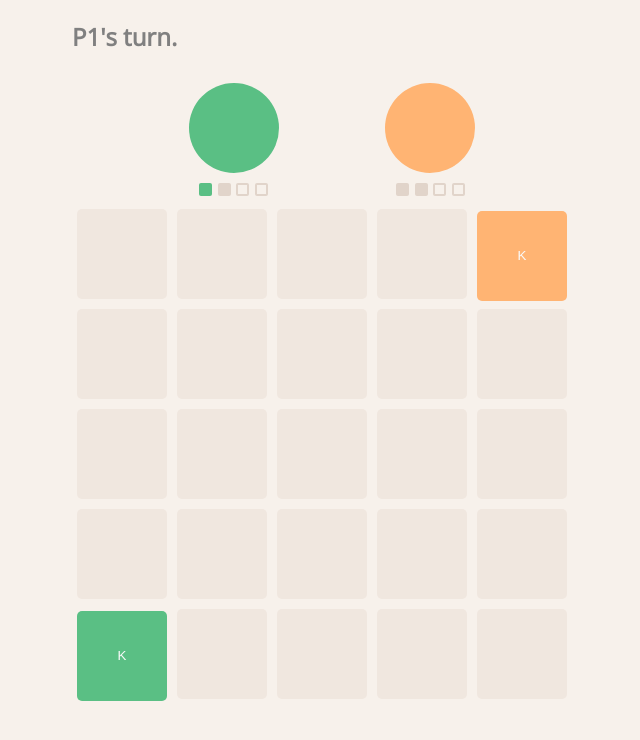
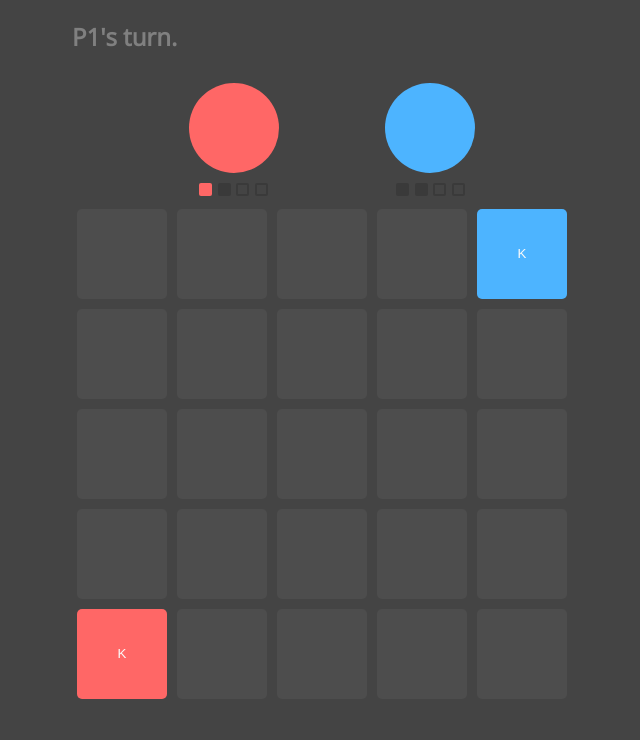
Before and after one commit to scalettar/kindo, a React (Create React App) app: page / in a window 1280 px wide. Shown: the top 740 px of the page, without its empty margins (308-948 px from the left). Built offline with nearby package versions, Linux system fonts and the light colour scheme; the HTML template or start-up script is replaced by a standard one.

Commit message:
Simplify theme selection to single themes.styles.jsx file

```diff
--- a/src/components/game-board-players/game-board-players.component.jsx
+++ b/src/components/game-board-players/game-board-players.component.jsx
@@ -4,9 +4,9 @@ import GamePip from "../game-pip/game-pip.component";
 
 import {
   AvatarContainer,
-  MovesContainer,
   PipsContainer,
-  PlayerContainer
+  PlayerContainer,
+  PlayersContainer
 } from "./game-board-players.styles";
 
 class GameBoardPlayers extends React.Component {
@@ -24,9 +24,9 @@ class GameBoardPlayers extends React.Component {
   render() {
     const { theme } = this.props;
     return (
-      <MovesContainer>
+      <PlayersContainer>
         <PlayerContainer>
-          <AvatarContainer player={1} />
+          <AvatarContainer theme={theme} player={1} />
           <PipsContainer>
             <GamePip theme={theme} player={1} pipColor={this.getPipColors(1, 1)} />
             <GamePip theme={theme} player={1} pipColor={this.getPipColors(1, 2)} />
@@ -35,7 +35,7 @@ class GameBoardPlayers extends React.Component {
           </PipsContainer>
         </PlayerContainer>
         <PlayerContainer>
-          <AvatarContainer player={2} />
+          <AvatarContainer theme={theme} player={2} />
           <PipsContainer>
             <GamePip theme={theme} player={2} pipColor={this.getPipColors(2, 1)} />
             <GamePip theme={theme} player={2} pipColor={this.getPipColors(2, 2)} />
@@ -43,7 +43,7 @@ class GameBoardPlayers extends React.Component {
             <GamePip theme={theme} player={2} pipColor={this.getPipColors(2, 4)} />
           </PipsContainer>
         </PlayerContainer>
-      </MovesContainer>
+      </PlayersContainer>
     );
   }
 }
--- a/src/components/game-board-players/game-board-players.styles.jsx
+++ b/src/components/game-board-players/game-board-players.styles.jsx
@@ -1,13 +1,10 @@
 import styled from "styled-components";
 
-import {
-  kindoP1,
-  kindoP2,
-} from "../../themes/themes.styles";
+import { getP1, getP2 } from "../../themes/themes.styles";
 
 const getAvatarStyles = props => {
-  if (props.player === 1) return kindoP1;
-  else return kindoP2;
+  if (props.player === 1) return getP1(props.theme);
+  else return getP2(props.theme);
 };
 
 export const AvatarContainer = styled.div`
@@ -16,14 +13,6 @@ export const AvatarContainer = styled.div`
   border-radius: 100px;
   margin-bottom: 10px;
   ${getAvatarStyles}
-`;
-
-export const MovesContainer = styled.div`
-  display: flex;
-  flex-direction: row;
-  justify-content: space-evenly;
-  padding: 10px;
-  width: 500px;
 `;
 
 export const PipsContainer = styled.div`
@@ -38,3 +27,11 @@ export const PlayerContainer = styled.div`
   flex-direction: column;
   align-items: center;
 `;
+
+export const PlayersContainer = styled.div`
+  display: flex;
+  flex-direction: row;
+  justify-content: space-evenly;
+  padding: 10px;
+  width: 500px;
+`;
--- a/src/components/game-board-tile/game-board-tile.styles.jsx
+++ b/src/components/game-board-tile/game-board-tile.styles.jsx
@@ -1,24 +1,11 @@
 import styled from "styled-components";
 
-import {
-  kindoNeutral,
-  kindoP1,
-  kindoP2,
-  cyberNeutral,
-  cyberP1,
-  cyberP2
-} from "../../themes/themes.styles";
+import { getP1, getP2, getNeutral } from "../../themes/themes.styles";
 
 const getTileStyles = props => {
-  if (props.theme === "cyber") {
-    if (props.owner === 1) return cyberP1;
-    else if (props.owner === 2) return cyberP2;
-    else return cyberNeutral;
-  } else {
-    if (props.owner === 1) return kindoP1;
-    else if (props.owner === 2) return kindoP2;
-    else return kindoNeutral;
-  }
+  if (props.owner === 1) return getP1(props.theme);
+  else if (props.owner === 2) return getP2(props.theme);
+  else return getNeutral(props.theme);
 };
 
 export const TileContainer = styled.button`
--- a/src/components/game-board/game-board.component.jsx
+++ b/src/components/game-board/game-board.component.jsx
@@ -9,7 +9,7 @@ import { BackgroundContainer, GameBoardContainer } from "./game-board.styles";
 
 class GameBoard extends React.Component {
   state = {
-    theme: "default",
+    theme: "kindoNight",
     tiles: this.initializeTiles(5, 5),
     tileCount: [1, 1],
     currentPlayer: 1,
@@ -92,7 +92,6 @@ class GameBoard extends React.Component {
     }
     // Check if any tiles detached from king and update accordingly
     let otherPlayerConnectedTiles = utils.checkConnected(updatedTiles, otherPlayer);
-    console.log("connected list: " + otherPlayerConnectedTiles);
     if (otherPlayerConnectedTiles.length < updatedTileCount[otherPlayer - 1]) {
       updatedTiles = utils.changeOwnership(
         updatedTiles,
@@ -154,8 +153,6 @@ class GameBoard extends React.Component {
   }
 
   render() {
-    // Logs
-    console.log("# of Tiles (P1, P2): " + this.state.tileCount[0] + ", " + this.state.tileCount[1]);
     // Destructure common properties
     const { tiles } = this.state;
     // Get winner if exists
@@ -170,7 +167,7 @@ class GameBoard extends React.Component {
       status = `${this.state.currentPlayer === 1 ? "P1" : "P2"}'s turn.`;
     }
     return (
-      <BackgroundContainer>
+      <BackgroundContainer theme={this.state.theme}>
         <div className="board-wrapper">
           <div className="board">
             <h2 className="board-heading">{status}</h2>
--- a/src/components/game-board/game-board.styles.jsx
+++ b/src/components/game-board/game-board.styles.jsx
@@ -1,13 +1,9 @@
 import styled from "styled-components";
 
-import {
-  kindoBackground,
-  cyberBackground,
-} from "../../themes/themes.styles";
+import { getBackground } from "../../themes/themes.styles";
 
 const getBackgroundStyles = props => {
-  if (props.theme === "cyber") return cyberBackground;
-  else return kindoBackground;
+  return getBackground(props.theme);
 };
 
 export const BackgroundContainer = styled.div`
@@ -27,7 +23,5 @@ export const GameBoardContainer = styled.div`
   flex-direction: row;
   flex-wrap: wrap;
   align-content: space-around;
-  align-items: center;
   justify-content: space-around;
-  justify-items: center;
 `;
--- a/src/components/game-pip/game-pip.styles.jsx
+++ b/src/components/game-pip/game-pip.styles.jsx
@@ -1,31 +1,14 @@
 import styled from "styled-components";
 
-import {
-    kindoP1,
-    kindoP2,
-    kindoEmpty,
-    kindoNeutralDark,
-    cyberP1,
-    cyberP2,
-    cyberNeutral,
-    cyberNeutralDark
-  } from "../../themes/themes.styles";
+import { getEmpty, getNeutralDark, getP1, getP2 } from "../../themes/themes.styles";
 
 const getPipStyles = props => {
-    if (props.theme === "cyber") {
-      if (props.pipColor === "color") {
-        if (props.player === 1) return cyberP1;
-        else return cyberP2;
-      } else if (props.pipColor === "dark") return cyberNeutralDark;
-      else return cyberNeutral;
-    } else {
-      if (props.pipColor === "color") {
-        if (props.player === 1) return kindoP1;
-        else return kindoP2;
-      } else if (props.pipColor === "dark") return kindoNeutralDark;
-      else return kindoEmpty;
-    }
-  };
+  if (props.pipColor === "color") {
+    if (props.player === 1) return getP1(props.theme);
+    else return getP2(props.theme);
+  } else if (props.pipColor === "dark") return getNeutralDark(props.theme);
+  else return getEmpty(props.theme);
+};
 
 export const PipContainer = styled.div`
   width: 13px;
--- a/src/themes/themes.styles.jsx
+++ b/src/themes/themes.styles.jsx
@@ -3,41 +3,102 @@ import { css } from "styled-components";
 // ------------------------THEMES---------------------
 // Use colorhexa to find new color schemes
 // ---------------------------------------------------
-// THEME: Kindo (Default)
-export const kindoBackground = css`
+// THEME: kindo (Default)
+const kindoBackground = css`
   background-color: #f7f1eb;
 `;
-export const kindoEmpty = css`
+const kindoEmpty = css`
   box-shadow: 0 0 0 2px #e1d4ca inset;
   background-color: #f7f1eb;
 `;
-export const kindoNeutral = css`
+const kindoNeutral = css`
   background-color: #f0e7df;
 `;
-export const kindoNeutralDark = css`
+const kindoNeutralDark = css`
   background-color: #e1d4ca;
 `;
-export const kindoP1 = css`
+const kindoP1 = css`
   background-color: #5abf84;
 `;
-export const kindoP2 = css`
+const kindoP2 = css`
   background-color: #ffb473;
 `;
 
+// THEME: kindoNight
+const kindoNightBackground = css`
+  background-color: #444444;
+`;
+const kindoNightEmpty = css`
+  box-shadow: 0 0 0 2px #3a3a3a inset;
+  background-color: #444444;
+`;
+const kindoNightNeutral = css`
+  background-color: #4d4d4d;
+`;
+const kindoNightNeutralDark = css`
+  background-color: #3a3a3a;
+`;
+const kindoNightP1 = css`
+  background-color: #ff6766;
+`;
+const kindoNightP2 = css`
+  background-color: #4db4ff;
+`;
+
 // THEME: Cyber
-export const cyberBackground = css`
+const cyberBackground = css`
   background-color: #010001;
 `;
-export const cyberNeutral = css`
+const cyberEmpty = css`
+  box-shadow: 0 0 0 2px #e1d4ca inset;
+  background-color: #010001;
+`;
+const cyberNeutral = css`
   background-color: #313639;
 `;
-export const cyberNeutralDark = css`
+const cyberNeutralDark = css`
   background-color: #ffffff;
 `;
-export const cyberP1 = css`
+const cyberP1 = css`
   background-color: #00f0ff;
 `;
-export const cyberP2 = css`
+const cyberP2 = css`
   background-color: #fcee09;
 `;
 // ---------------------------------------------------
+
+export const getBackground = theme => {
+  if (theme === "cyber") return cyberBackground;
+  else if (theme === "kindoNight") return kindoNightBackground;
+  else return kindoBackground;
+};
+
+export const getEmpty = theme => {
+  if (theme === "cyber") return cyberEmpty;
+  else if (theme === "kindoNight") return kindoNightEmpty;
+  else return kindoEmpty;
+};
+
+export const getNeutral = theme => {
+  if (theme === "cyber") return cyberNeutral;
+  else if (theme === "kindoNight") return kindoNightNeutral;
+  else return kindoNeutral;
+};
+
+export const getNeutralDark = theme => {
+  if (theme === "cyber") return cyberNeutralDark;
+  else if (theme === "kindoNight") return kindoNightNeutralDark;
+  else return kindoNeutralDark;
+};
+
+export const getP1 = theme => {
+  if (theme === "cyber") return cyberP1;
+  else if (theme === "kindoNight") return kindoNightP1;
+  else return kindoP1;
+};
+
+export const getP2 = theme => {
+  if (theme === "cyber") return cyberP2;
+  else if (theme === "kindoNight") return kindoNightP2;
+  else return kindoP2;
+};
--- a/src/utils/functions.utils.js
+++ b/src/utils/functions.utils.js
@@ -27,7 +27,6 @@ export const checkConnected = (tiles, otherPlayer) => {
     else stack.push(4);
 
     while (Array.isArray(stack) && stack.length) {
-        console.log(stack);
         currentIndex = stack.pop();
         x = currentIndex / 5|0;
         y = currentIndex % 5;
```
Also changed, not shown: 1 other file (tests, documents, lock files or other folders).
